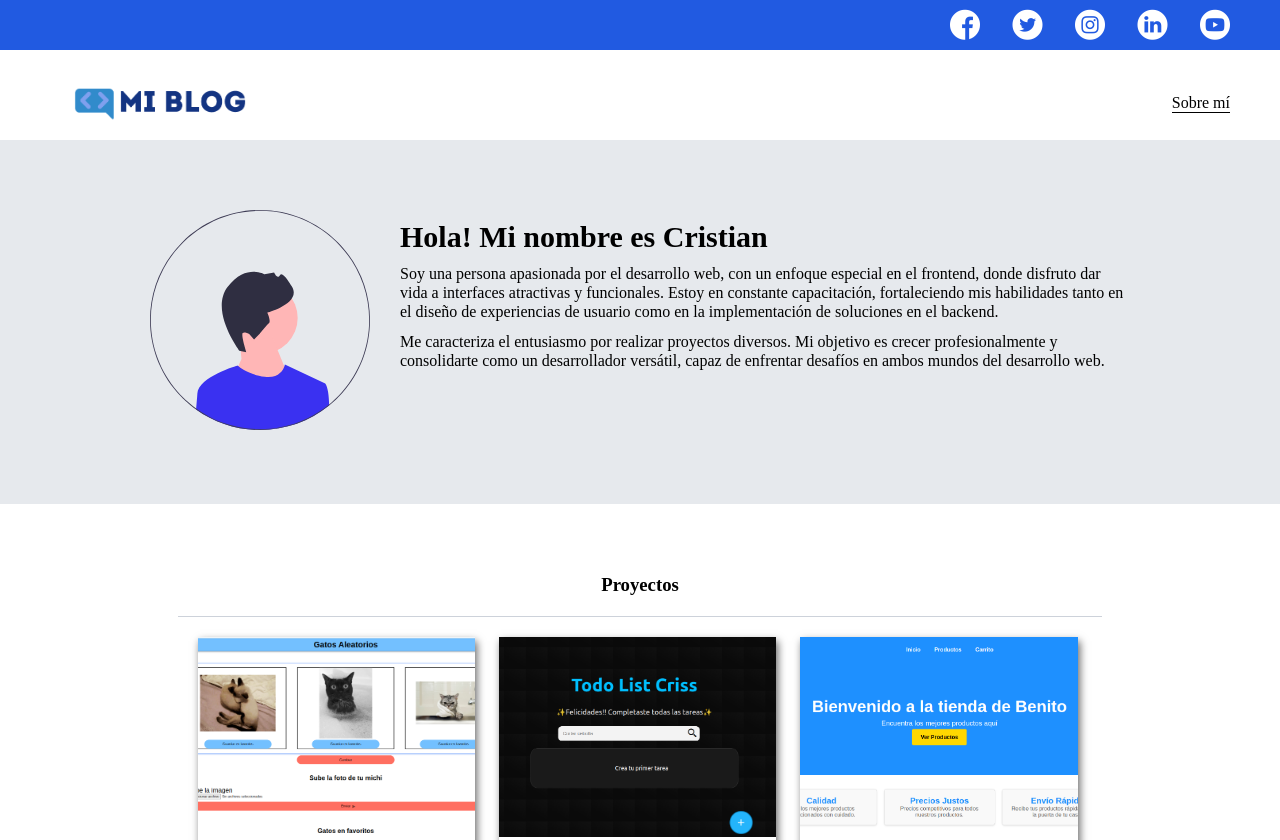
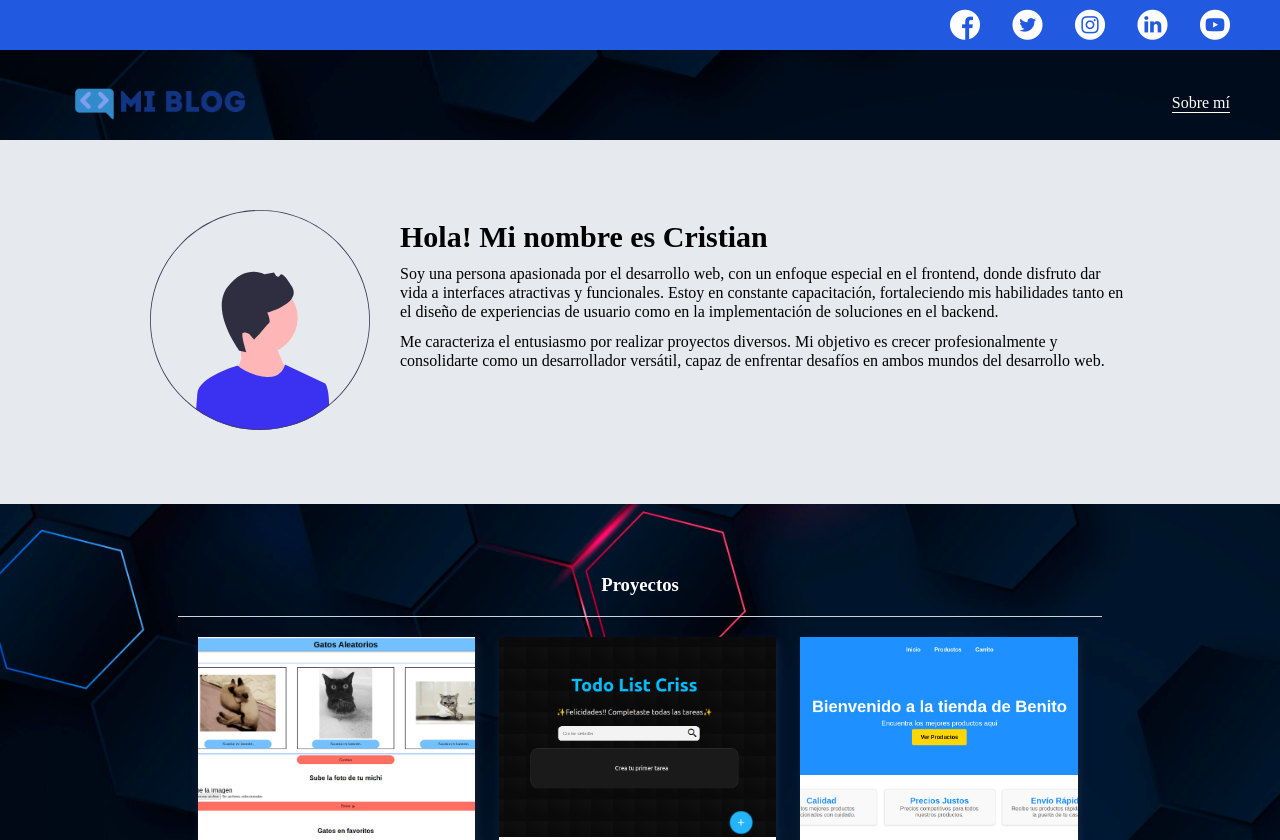
Before and after one commit to CrissG07/BlogPersonal, a plain HTML site: page perfil.html in a window 1280 px wide. Shown: the top 840 px of the page. Drawn offline with Linux system fonts and the light colour scheme.

Commit message:
Cambios de estilos del blog con nuevo background

```diff
--- a/css/blogs.css
+++ b/css/blogs.css
@@ -9,6 +9,16 @@ a{
     text-decoration: none;
     display: inline;
     color: black;
+}
+
+body {
+    margin: 0;
+    padding: 0;
+    box-sizing: border-box;
+    width: 100vw; /* Ocupa todo el ancho de la ventana */
+    height: 100vh; /* Ocupa todo el alto de la ventana */
+    background: url('../assets/bg.jpg') no-repeat center center fixed; /* Imagen centrada y fija */
+    background-size: cover; /* Escala la imagen para cubrir todo el espacio */
 }
 
 header{
@@ -61,8 +71,8 @@ nav .profile-link{
 }
 
 nav .profile-link a {
-    color: black;
-    border-bottom: 1px solid black;
+    color: white;
+    border-bottom: 1px solid white;
 }
 
 .blogs-main{
@@ -133,6 +143,7 @@ nav .profile-link a {
     padding-bottom: 20px;
     text-align: center;
     margin-top: 20px;
+    color: white;
 }
 
 .blogs-posts-container .post-container{
@@ -140,9 +151,14 @@ nav .profile-link a {
     max-width: 30%;
     margin-bottom: 50px;
     margin-top: 20px;
-    box-shadow: 2px 4px 8px rgba(0, 0, 0, 0.6);
+    box-shadow: 2px 4px 8px rgba(32, 45, 75, 0.6);
     min-height:500px ;
     margin-left: 20px;
+    background-color: white;
+}
+
+.post-container h3{
+    color: black;
 }
 
 .blogs-posts-container .post-container p{
@@ -198,6 +214,10 @@ footer p{
 
 .blogpost-main-container{
     padding: 0 50px 40px;
+    width: 80%;
+    margin: 20px auto;
+    padding: 20px;
+    background-color: white;
 }
 
 .blogpost-main-container h3{
--- a/css/main.css
+++ b/css/main.css
@@ -10,7 +10,7 @@
     box-sizing: border-box;
     width: 100vw; /* Ocupa todo el ancho de la ventana */
     height: 100vh; /* Ocupa todo el alto de la ventana */
-    background: url('../assets/bg-final.jpg') no-repeat center center fixed; /* Imagen centrada y fija */
+    background: url('../assets/bg.jpg') no-repeat center center fixed; /* Imagen centrada y fija */
     background-size: cover; /* Escala la imagen para cubrir todo el espacio */
 }
 
@@ -70,8 +70,8 @@ nav .profile-link{
 }
 
 nav .profile-link a {
-    color: black;
-    border-bottom: 1px solid black;
+    color: white;
+    border-bottom: 1px solid white;
 }
 
 .main-container{
@@ -84,6 +84,7 @@ nav .profile-link a {
 .main-container h1{
     font-size: 40px;
     letter-spacing: 10px;
+    color:white;
 }
 
 .main-container .btn{
```
Also changed, not shown: index.html (+1 -1 lines), assets/bg.jpg (added).
